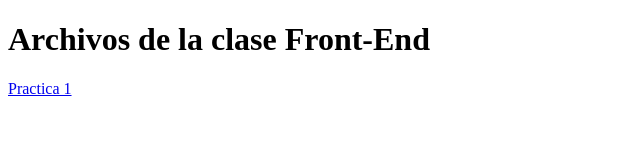
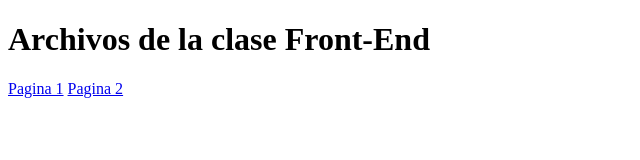
Before and after one commit to antoniohuerta14/itm, a plain HTML site: page Unidad_1/index.html in a window 1280 px wide. Shown: the full height of the page, 0-640 px from the left. Drawn offline with Linux system fonts and the light colour scheme.

Commit message:
modificaciones

```diff
--- a/Unidad_1/index.html
+++ b/Unidad_1/index.html
@@ -9,6 +9,7 @@
 <body>
     <h1>Archivos de la clase Front-End</h1>
 
-    <a href="practica1/">Practica 1</a>
+    <a href="pagina 1/">Pagina 1</a>
+    <a href="pagina 2/">Pagina 2</a>
 </body>
 </html>
```
